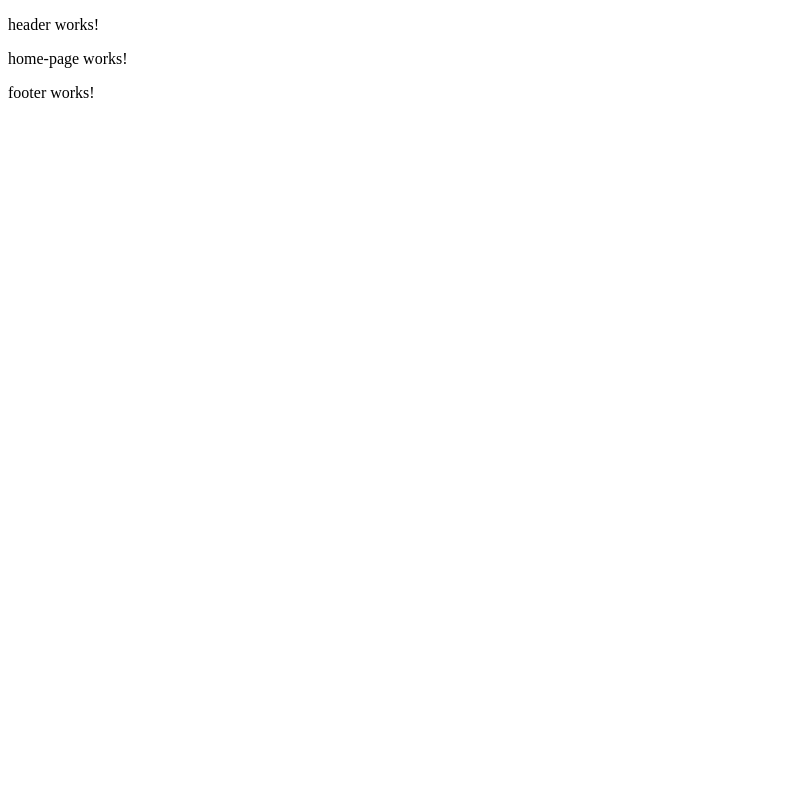
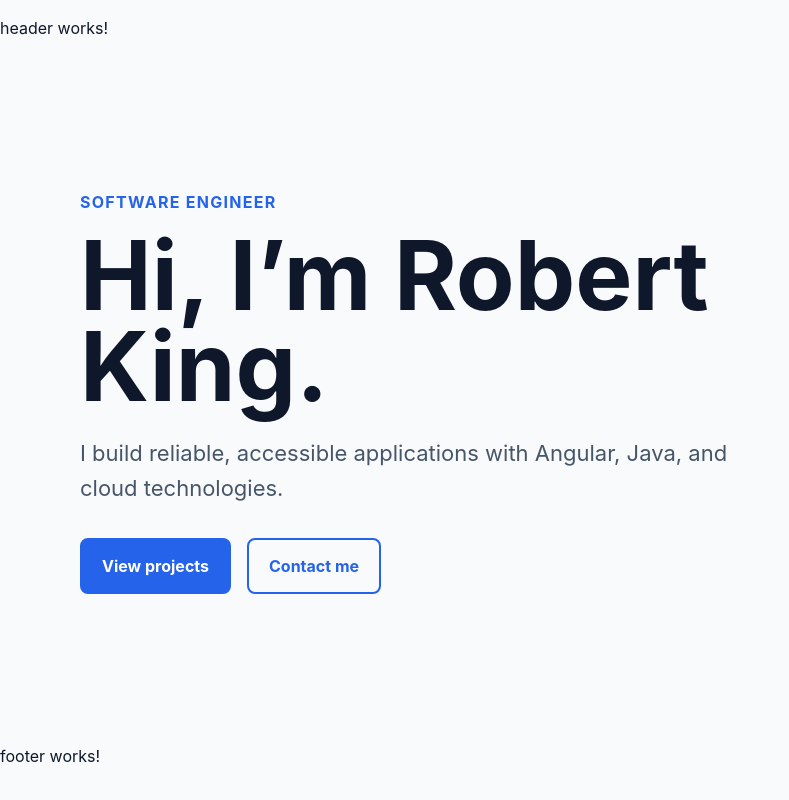
Before and after one commit to bigkinglsu/robert-king-portfolio, an Angular app in the folder apps/web-angular/: page / in a window 1280 px wide. Shown: the whole page, without its empty margins (0-789 px from the left). Built offline with nearby package versions, Linux system fonts and the light colour scheme.

Commit message:
feat: add home page hero

```diff
--- a/apps/web-angular/src/app/features/home/pages/home-page/home-page.html
+++ b/apps/web-angular/src/app/features/home/pages/home-page/home-page.html
@@ -1 +1,19 @@
-<p>home-page works!</p>
+<section class="hero" aria-labelledby="hero-title">
+  <div class="hero__content">
+    <p class="hero__eyebrow">Software Engineer</p>
+
+    <h1 id="hero-title">Hi, I’m Robert King.</h1>
+
+    <p class="hero__summary">
+      I build reliable, accessible applications with Angular, Java, and cloud
+      technologies.
+    </p>
+
+    <div class="hero__actions">
+      <a class="button button--primary" href="#projects">View projects</a>
+      <a class="button button--secondary" href="mailto:kinghonore1@gmail.com">
+        Contact me
+      </a>
+    </div>
+  </div>
+</section>
--- a/apps/web-angular/src/app/features/home/pages/home-page/home-page.scss
+++ b/apps/web-angular/src/app/features/home/pages/home-page/home-page.scss
@@ -0,0 +1,73 @@
+.hero {
+  display: grid;
+  min-height: calc(100vh - 8rem);
+  place-items: center;
+  padding: 4rem 1.5rem;
+}
+
+.hero__content {
+  width: min(100%, 70rem);
+}
+
+.hero__eyebrow {
+  margin: 0 0 1rem;
+  color: var(--color-primary);
+  font-weight: 700;
+  letter-spacing: 0.08em;
+  text-transform: uppercase;
+}
+
+h1 {
+  max-width: 12ch;
+  margin: 0;
+  font-size: clamp(3rem, 8vw, 6rem);
+  line-height: 0.95;
+}
+
+.hero__summary {
+  max-width: 42rem;
+  margin: 1.5rem 0 0;
+  color: var(--color-text-muted);
+  font-size: clamp(1.125rem, 2vw, 1.375rem);
+  line-height: 1.6;
+}
+
+.hero__actions {
+  display: flex;
+  flex-wrap: wrap;
+  gap: 1rem;
+  margin-top: 2rem;
+}
+
+.button {
+  padding: 0.875rem 1.25rem;
+  border: 2px solid var(--color-primary);
+  border-radius: 0.5rem;
+  font-weight: 700;
+  text-decoration: none;
+  transition:
+    background-color 150ms ease,
+    transform 150ms ease;
+}
+
+.button:hover {
+  transform: translateY(-2px);
+}
+
+.button:focus-visible {
+  outline: 3px solid var(--color-primary);
+  outline-offset: 3px;
+}
+
+.button--primary {
+  background: var(--color-primary);
+  color: white;
+}
+
+.button--primary:hover {
+  background: var(--color-primary-hover);
+}
+
+.button--secondary {
+  color: var(--color-primary);
+}
--- a/apps/web-angular/src/styles.scss
+++ b/apps/web-angular/src/styles.scss
@@ -1 +1,35 @@
-/* You can add global styles to this file, and also import other style files */
+:root {
+  --color-background: #f8fafc;
+  --color-surface: #ffffff;
+  --color-text: #0f172a;
+  --color-text-muted: #475569;
+  --color-primary: #2563eb;
+  --color-primary-hover: #1d4ed8;
+
+  --font-sans:
+    Inter, ui-sans-serif, system-ui, -apple-system, BlinkMacSystemFont,
+    "Segoe UI", sans-serif;
+}
+
+*,
+*::before,
+*::after {
+  box-sizing: border-box;
+}
+
+html {
+  scroll-behavior: smooth;
+}
+
+body {
+  min-width: 20rem;
+  margin: 0;
+  background: var(--color-background);
+  color: var(--color-text);
+  font-family: var(--font-sans);
+  line-height: 1.5;
+}
+
+a {
+  color: inherit;
+}
```
Also changed, not shown: 1 other file (tests, documents, lock files or other folders).
